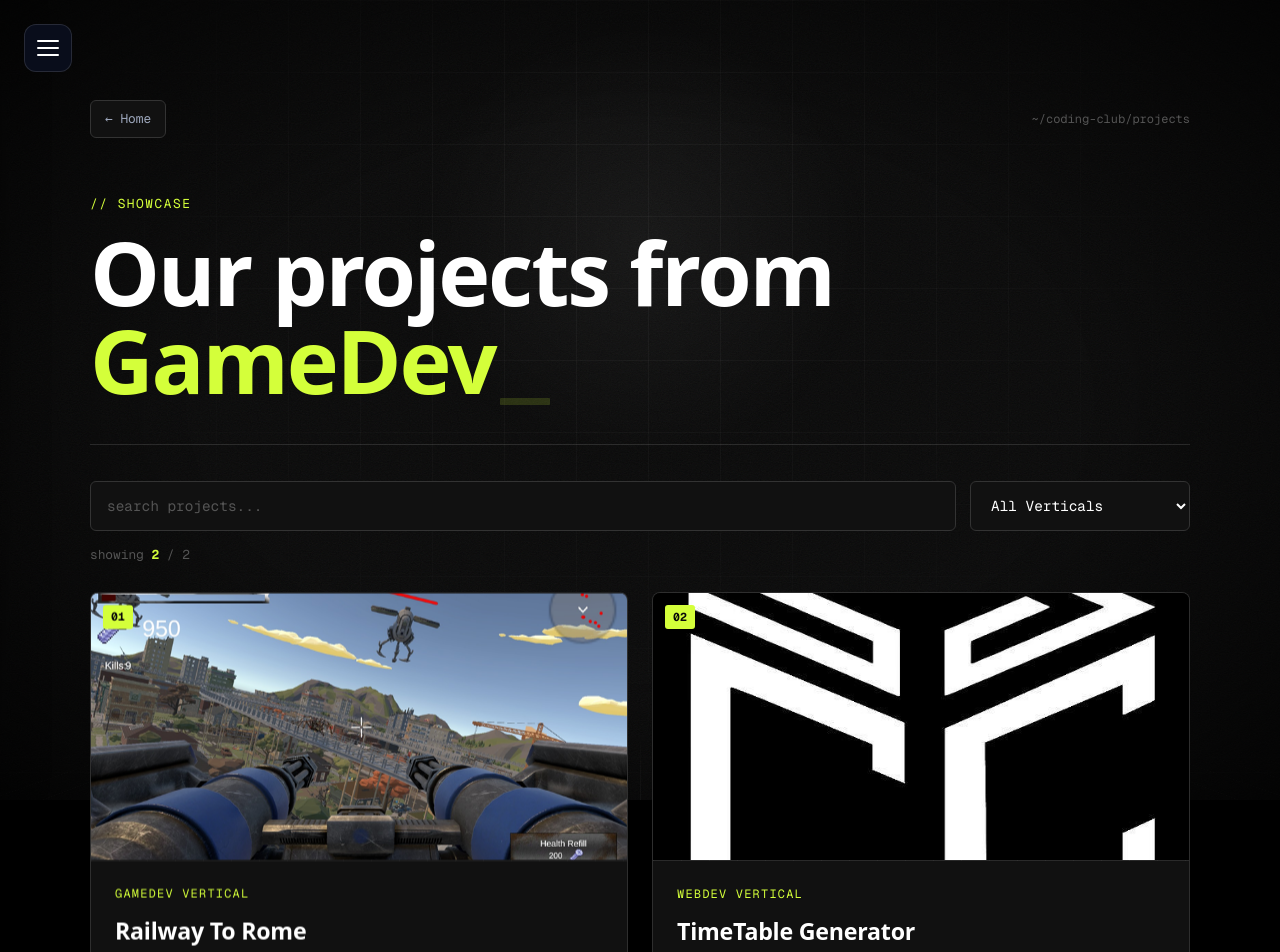
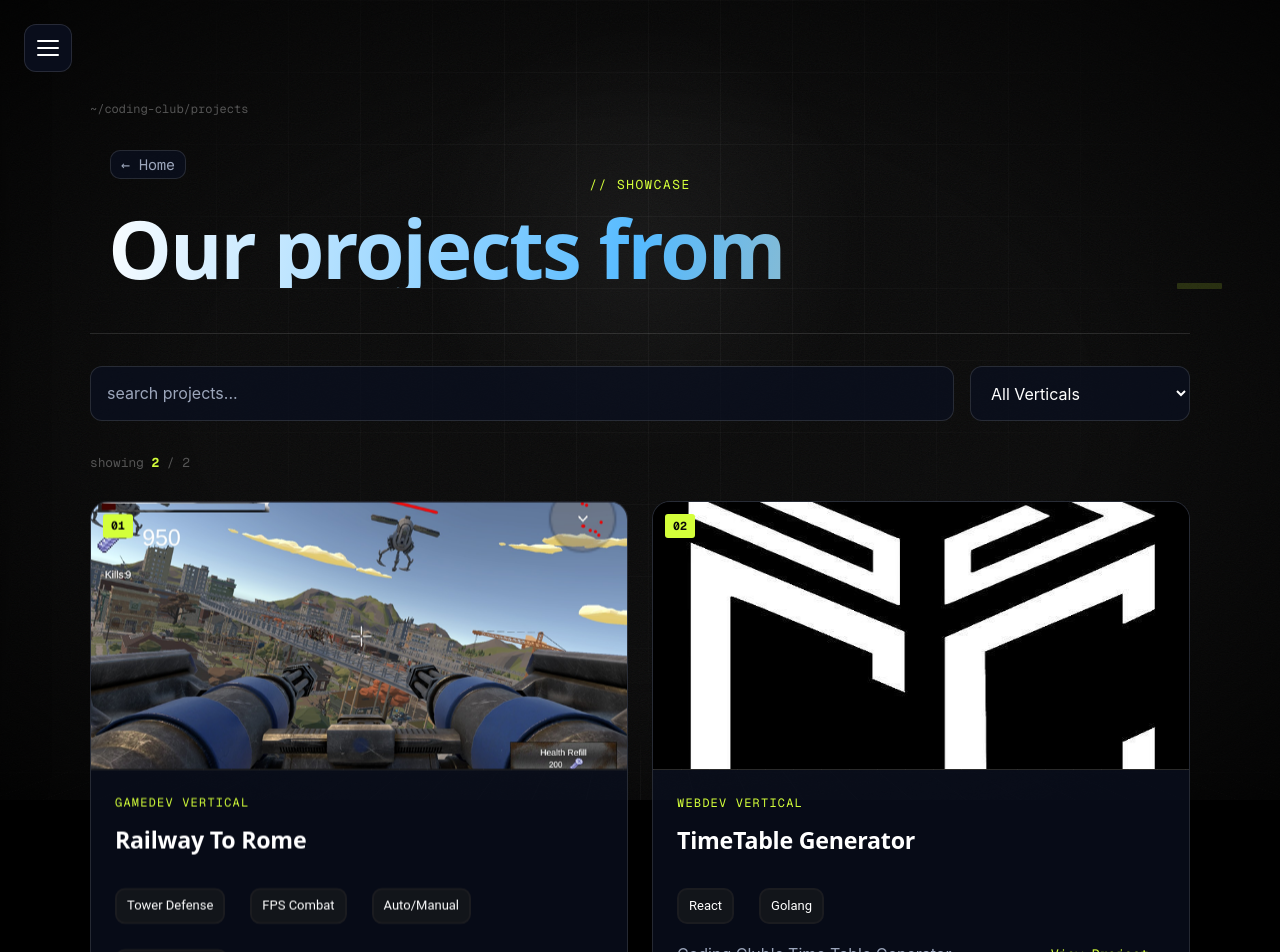
Before and after one commit to Anamay-Kapoor/CCWebsite, a React (Create React App) app: page /projects in a window 1280 px wide. Shown: the top 952 px of the page. Built offline with nearby package versions, Linux system fonts and the light colour scheme; a web font is replaced by a local one.

Commit message:
fixing css

```diff
--- a/src/index.css
+++ b/src/index.css
@@ -1143,10 +1143,173 @@ main { width: 100%; }
   will-change: transform;
 }
 
-.text-type__cursor--hidden { opacity: 0; }
-.text-type__blink { display: inline-block; }
-.text-type__cursor--character .text-type__blink { margin-left: 0.25rem; }
-.text-type__shape { display: inline-block; margin-left: 0.06em; background-color: currentColor; }
+.text-type__cursor--hidden {
+  opacity: 0;
+}
+
+.text-type__blink {
+  display: inline-block;
+}
+
+.text-type__cursor--character .text-type__blink {
+  margin-left: 0.25rem;
+}
+
+.text-type__shape {
+  display: inline-block;
+  margin-left: 0.06em;
+  background-color: currentColor;
+}
+
+.text-type__cursor--bar .text-type__shape {
+  width: max(2px, 0.07em);
+  height: 1.1em;
+  vertical-align: -0.2em;
+  border-radius: 1px;
+}
+
+.text-type__cursor--block .text-type__shape {
+  width: 0.56em;
+  height: 1.1em;
+  vertical-align: -0.2em;
+  border-radius: 0.06em;
+}
+
+.text-type__cursor--underscore .text-type__shape {
+  width: 0.56em;
+  height: max(2px, 0.075em);
+  vertical-align: -0.12em;
+  border-radius: 1px;
+}
+
+
+
+/*projects page css*/
+.projects-page {
+  min-height: 100vh;
+  padding: 30px 0 80px;
+}
+
+.projects-header,
+.projects-main {
+  width: min(1100px, calc(100% - 40px));
+  margin: 0 auto;
+}
+
+.projects-header {
+  position: relative;
+  padding: 70px 0 45px;
+  text-align: center;
+  border-bottom: 1px solid var(--border);
+}
+
+.back-link {
+  position: absolute;
+  top: 50px;
+  left: 20px;
+  color: var(--muted);
+  font-size: 15px;
+  background: var(--panel);
+  padding:2px 10px;
+  border: 1px solid var(--border);
+  border-radius: 10px;
+}
+
+.back-link:hover {
+  color: var(--text);
+}
+
+.projects-title {
+  margin: 0;
+  font-size: clamp(2.5rem, 7vw, 5rem);
+  letter-spacing: -0.05em;
+  background: linear-gradient(100deg, #fff, #55baff, #ffbd68);
+  background-clip: text;
+  -webkit-background-clip: text;
+  color: transparent;
+  -webkit-text-fill-color: transparent;
+}
+
+.project-controls {
+  display: flex;
+  gap: 16px;
+  margin: 32px 0;
+}
+
+.project-controls input,
+.project-controls select {
+  min-width: 0;
+  padding: 14px 16px;
+  color: var(--text);
+  background: var(--panel);
+  border: 1px solid var(--border);
+  border-radius: 12px;
+  font: inherit;
+}
+
+.project-controls input {
+  flex: 1;
+}
+
+.project-controls select {
+  width: 220px;
+}
+
+.project-controls input::placeholder {
+  color: var(--muted);
+}
+
+.project-controls select option {
+  color: var(--text);
+  background: #0b1020;
+}
+
+.project-grid {
+  display:contentsg;
+  flex-wrap: wrap;
+  gap: 22px;
+}
+
+.listing-card {
+  flex: 1 1 280px;
+  min-width: 0;
+  overflow: hidden;
+  background: var(--panel);
+  border: 1px solid var(--border);
+  border-radius: 18px;
+  transition:background 0.2s ease ;
+  transition:box-shadow 0.3s ease-out;
+  margin-bottom: 2%;
+}
+.listing-card:hover{
+  background: rgba(85, 186, 255, 0.08);
+  box-shadow:0 0 8px rgb(0, 71, 118) ;
+}
+.listing-card:hover .listing-image{
+  background: rgba(85, 186, 255, 0.08);
+}
+.project-grid {
+  display: grid;
+  grid-template-columns: repeat(2 , minmax(0, 1fr));
+  gap: 24px;
+}
+
+.listing-card {
+  min-width: 0;
+  overflow: hidden;
+  background: var(--panel);
+  border: 1px solid var(--border);
+  border-radius: 18px;
+  transition: background 0.2s ease, box-shadow 0.3s ease-out;
+}
+
+.listing-card:hover {
+  background: rgba(85, 186, 255, 0.08);
+  box-shadow: 0 0 8px rgb(0, 71, 118);
+}
+
+
+
 
 .text-type__cursor--bar .text-type__shape { width: max(2px, 0.07em); height: 1.1em; vertical-align: -0.2em; border-radius: 1px; }
 .text-type__cursor--block .text-type__shape { width: 0.56em; height: 1.1em; vertical-align: -0.2em; border-radius: 0.06em; }
```
